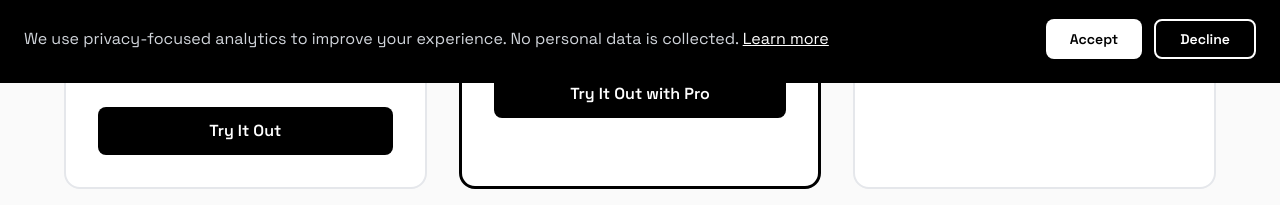
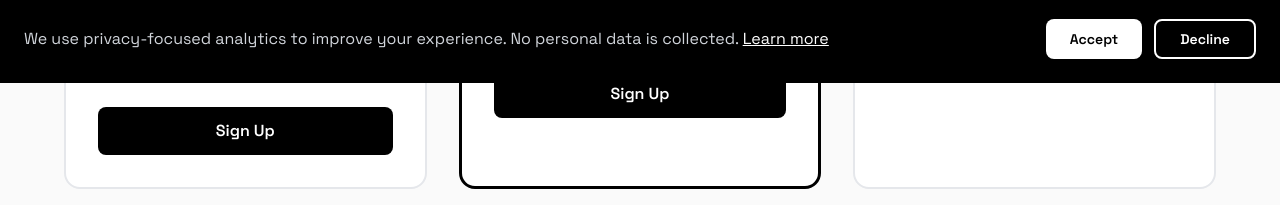
Before and after one commit to HumanCrafted/synth-patch-site, a website: page pricing.html in a window 1280 px wide. Shown: the part 717-922 px from the top of the page. Drawn offline with nearby package versions, Linux system fonts and the light colour scheme.

Commit message:
Update pricing CTA

```diff
--- a/pricing.html
+++ b/pricing.html
@@ -333,11 +333,11 @@
           </ul>
 
           <a
-            href="https://app.synthpatch.io"
+            href="https://app.synthpatch.io/sign-up"
             class="block w-full text-center bg-black text-white hover:bg-gray-800 px-6 py-3 rounded-lg font-semibold transition-colors"
             data-umami-event="pricing-free-get-started"
           >
-            Try It Out
+            Sign Up
           </a>
         </div>
 
@@ -394,11 +394,11 @@
           </ul>
 
           <a
-            href="https://app.synthpatch.io"
+            href="https://app.synthpatch.io/sign-up"
             class="block w-full text-center bg-black text-white hover:bg-gray-800 px-6 py-3 rounded-lg font-semibold transition-colors"
             data-umami-event="pricing-pro-get-started"
           >
-            Try It Out with Pro
+            Sign Up
           </a>
         </div>
 
```
